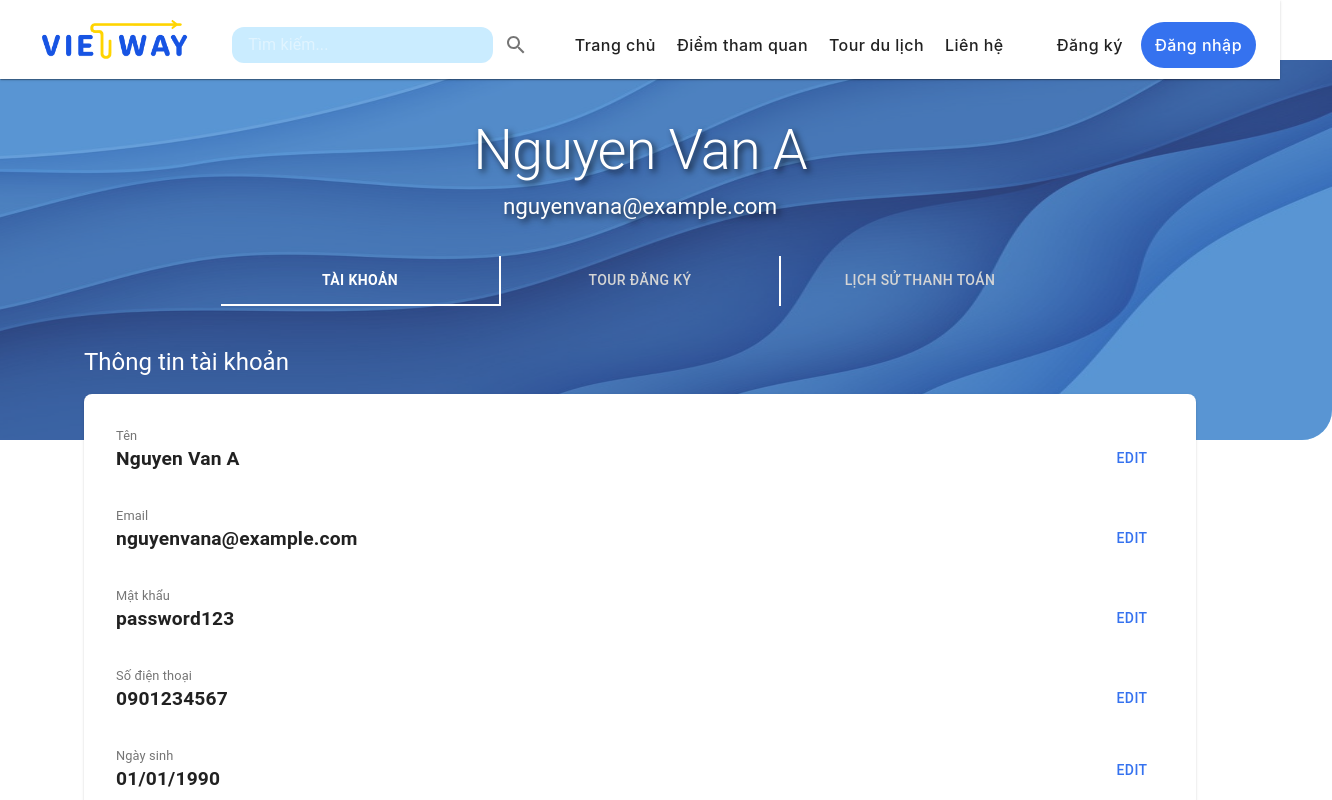
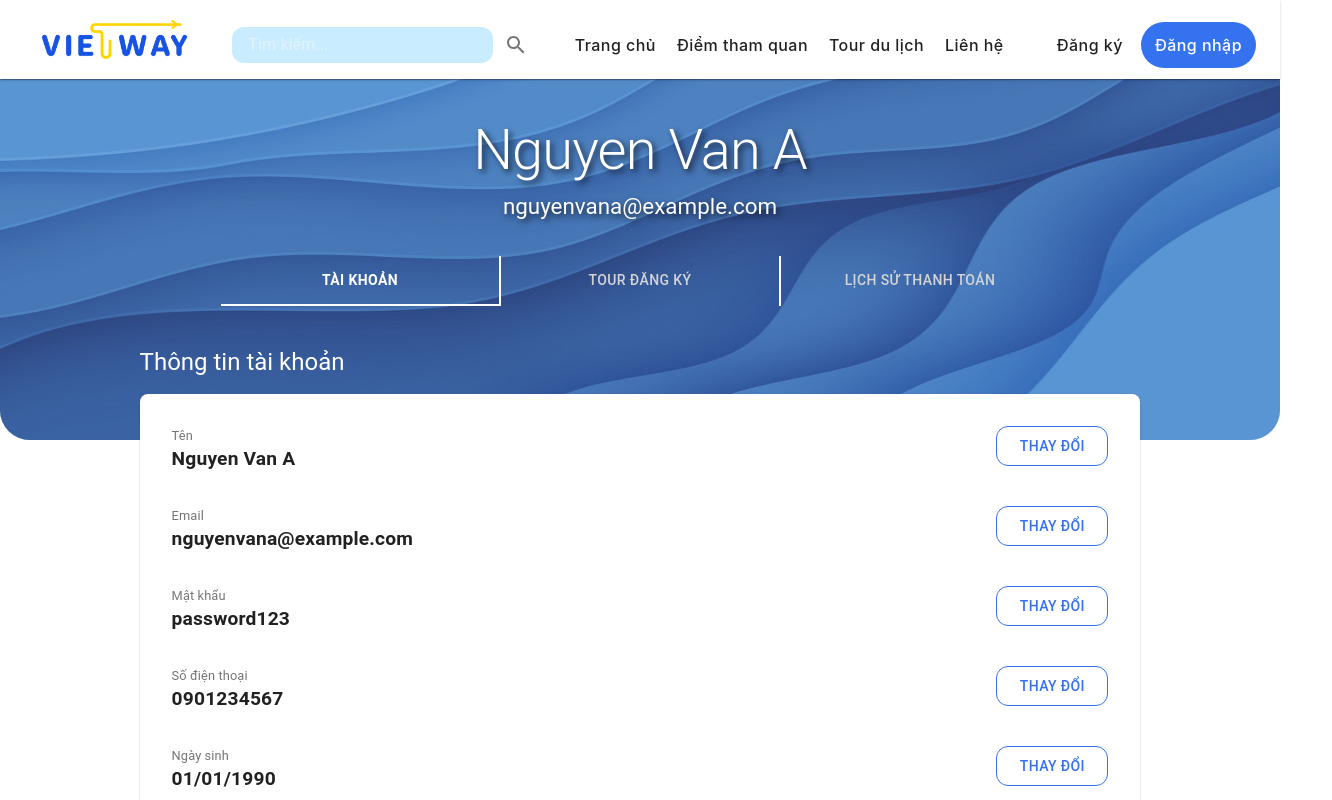
Before and after one commit to CapstoneProject-FA24/VietWay_FE, a React (Vite) app: page /tai-khoan in a window 1280 px wide. Shown: the top 800 px of the page, 1332 px wide, since content can reach past the window. Built offline with nearby package versions, Linux system fonts and the light colour scheme.

Commit message:
Update Profile.jsx

```diff
--- a/src/pages/account/Profile.jsx
+++ b/src/pages/account/Profile.jsx
@@ -18,11 +18,11 @@ const Profile = () => {
     };
 
     return (
-        <Box>
+        <Box sx={{ maxWidth: '100vw' }}>
             <Header />
             <Box component="header" sx={{
-                ml: "-112px",
-                mr: "-112px",
+                ml: "-60px",
+                mr: "-60px",
                 position: 'relative',
                 height: '380px',
                 borderRadius: '0 0 30px 30px',
@@ -34,10 +34,9 @@ const Profile = () => {
                     <Typography variant="h5" sx={{ width: "40%", zIndex: 2, color: 'white' }}>{profile.email}</Typography>
                     <img src="account-background.jpg" alt="Wave" style={{ width: "100%", height: "100%", bottom: 0, left: 0, position: "absolute", zIndex: -1 }} />
                 </Box>
-
             </Box>
-            <Container sx={{ my: 2, mt: -23, position: "relative", zIndex: 1}}>
-                    <Tabs value={tabValue} onChange={handleTabChange} centered indicatorColor="secondary">
+            <Container sx={{ my: 2, mt: -23, position: "relative", zIndex: 1 }}>
+                <Tabs value={tabValue} onChange={handleTabChange} centered indicatorColor="secondary" sx={{ mb: 5 }}>
                     <Tab label="Tài khoản" sx={{
                         color: '#D4D4D4',
                         width: '25%',
@@ -66,7 +65,7 @@ const Profile = () => {
                     }} />
                 </Tabs>
                 {tabValue === 0 && (
-                        <Box sx={{ my: 5 }}>
+                    <Box sx={{ width: '90%', margin: '0 auto' }}>
                         <Typography variant="h5" sx={{ mb: 2, color: 'white' }}>Thông tin tài khoản</Typography>
                         <Paper sx={{ p: 4, borderRadius: '8px' }}>
                             <Grid container spacing={2}>
@@ -75,7 +74,7 @@ const Profile = () => {
                                     <Typography variant="body1" sx={{ fontSize: '1.2rem', fontWeight: 'bold', mb: 2 }}>{profile.name}</Typography>
                                 </Grid>
                                 <Grid item xs={6} sx={{ display: 'flex', justifyContent: 'flex-end' }}>
-                                        <Button variant="text">Edit</Button>
+                                    <Button sx={{ width: '7rem', height: '2.5rem', border: '1px solid #3572EF', borderRadius: 3 }} variant="text">Thay đổi</Button>
                                 </Grid>
 
                                 <Grid item xs={6}>
@@ -83,7 +82,7 @@ const Profile = () => {
                                     <Typography variant="body1" sx={{ fontSize: '1.2rem', fontWeight: 'bold', mb: 2 }}>{profile.email}</Typography>
                                 </Grid>
                                 <Grid item xs={6} sx={{ display: 'flex', justifyContent: 'flex-end' }}>
-                                        <Button variant="text">Edit</Button>
+                                    <Button sx={{ width: '7rem', height: '2.5rem', border: '1px solid #3572EF', borderRadius: 3 }} variant="text">Thay đổi</Button>
                                 </Grid>
 
                                 <Grid item xs={6}>
@@ -91,7 +90,7 @@ const Profile = () => {
                                     <Typography variant="body1" sx={{ fontSize: '1.2rem', fontWeight: 'bold', mb: 2 }}>{profile.password}</Typography>
                                 </Grid>
                                 <Grid item xs={6} sx={{ display: 'flex', justifyContent: 'flex-end' }}>
-                                        <Button variant="text">Edit</Button>
+                                    <Button sx={{ width: '7rem', height: '2.5rem', border: '1px solid #3572EF', borderRadius: 3 }} variant="text">Thay đổi</Button>
                                 </Grid>
 
                                 <Grid item xs={6}>
@@ -99,7 +98,7 @@ const Profile = () => {
                                     <Typography variant="body1" sx={{ fontSize: '1.2rem', fontWeight: 'bold', mb: 2 }}>{profile.phone}</Typography>
                                 </Grid>
                                 <Grid item xs={6} sx={{ display: 'flex', justifyContent: 'flex-end' }}>
-                                        <Button variant="text">Edit</Button>
+                                    <Button sx={{ width: '7rem', height: '2.5rem', border: '1px solid #3572EF', borderRadius: 3 }} variant="text">Thay đổi</Button>
                                 </Grid>
 
                                 <Grid item xs={6}>
@@ -107,7 +106,7 @@ const Profile = () => {
                                     <Typography variant="body1" sx={{ fontSize: '1.2rem', fontWeight: 'bold' }}>{profile.dob}</Typography>
                                 </Grid>
                                 <Grid item xs={6} sx={{ display: 'flex', justifyContent: 'flex-end' }}>
-                                        <Button variant="text">Edit</Button>
+                                    <Button sx={{ width: '7rem', height: '2.5rem', border: '1px solid #3572EF', borderRadius: 3 }} variant="text">Thay đổi</Button>
                                 </Grid>
                             </Grid>
                         </Paper>
```
Lines whose indentation alone changed are shown as unchanged.
